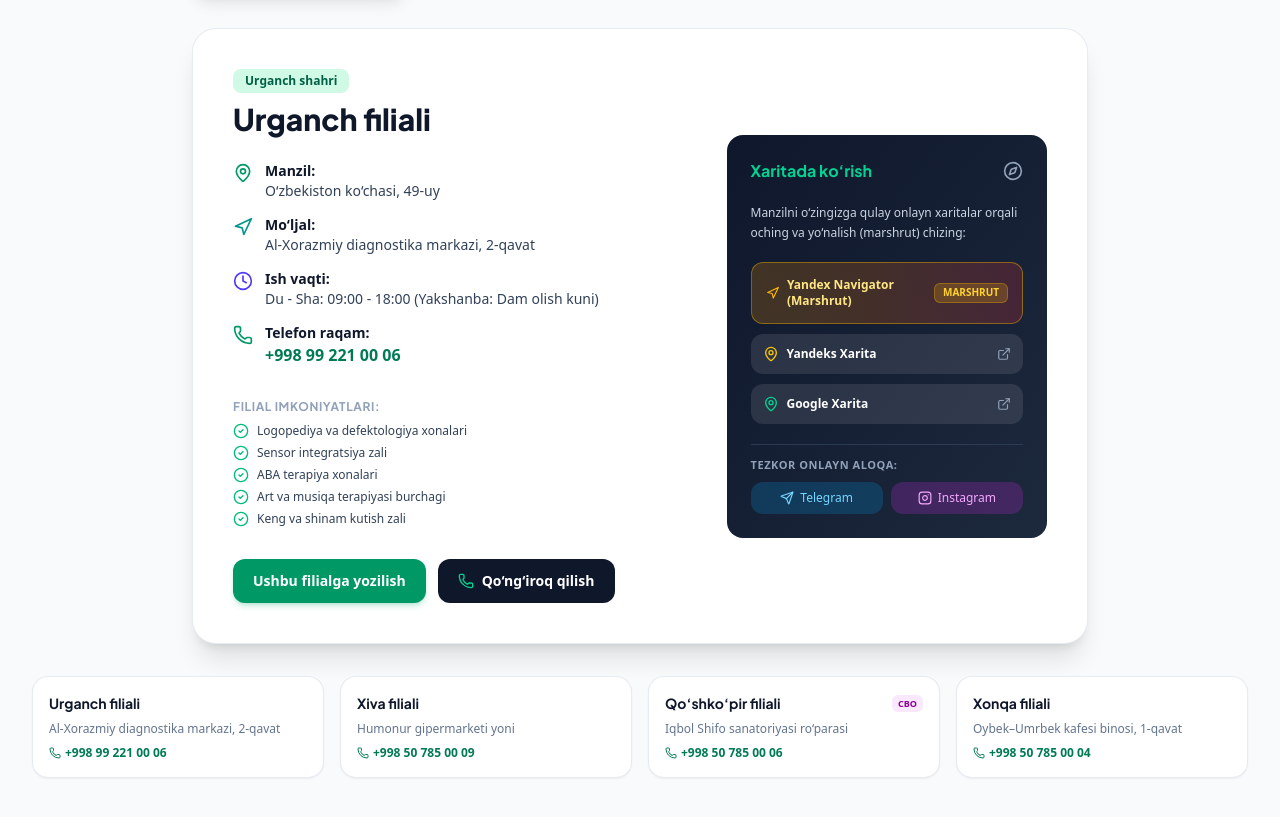
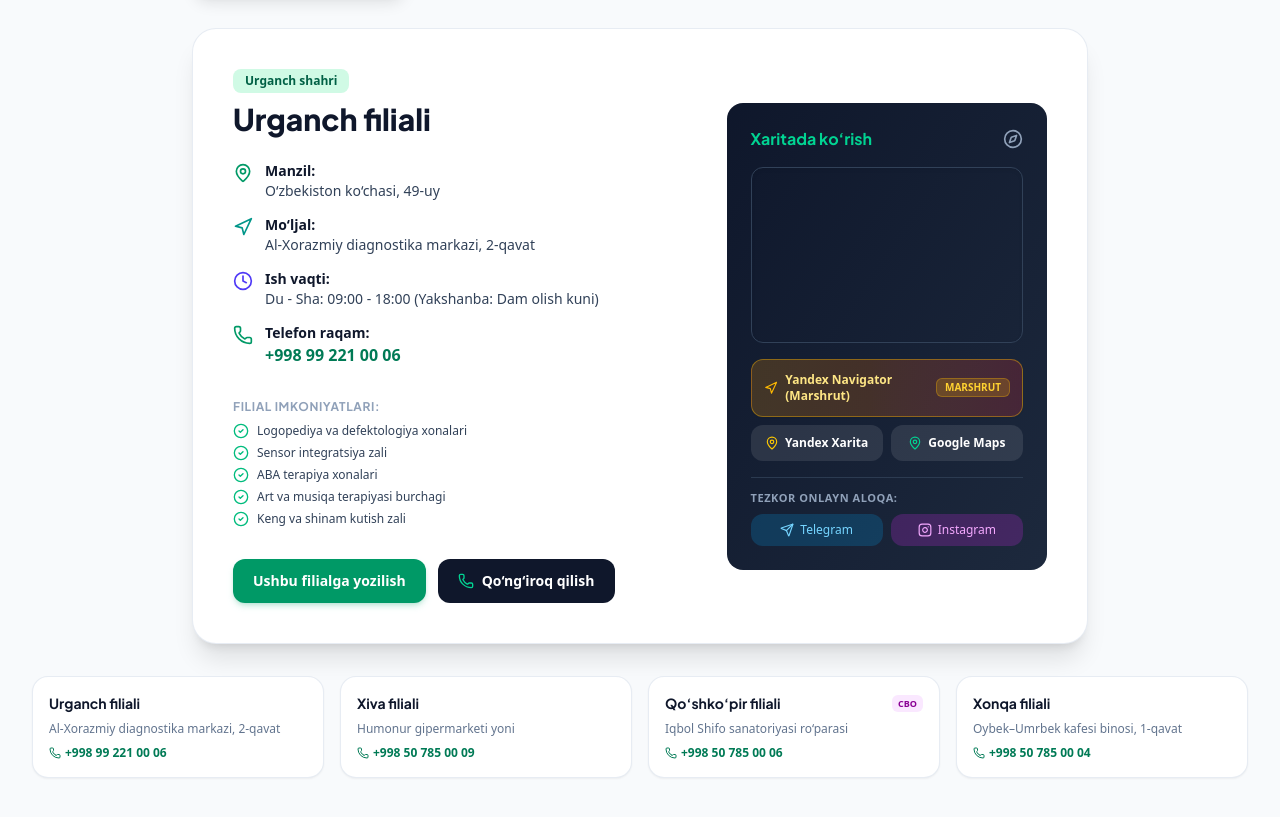
Before and after one commit to logopedcity24-ai/Logoped-City-sayti, a React (Vite) app: page / in a window 1280 px wide. Shown: the part 5207-6024 px from the top of the page. Built offline with nearby package versions, Linux system fonts and the light colour scheme.

Commit message:
feat: integrate exact Urganch Yandex Map coordinates and interactive embedded map widget

```diff
--- a/src/components/BranchesSection.tsx
+++ b/src/components/BranchesSection.tsx
@@ -180,7 +180,7 @@
             </div>
 
             {/* Right: Interactive Maps & Social Card */}
-            <div className="md:col-span-5 bg-gradient-to-br from-slate-900 to-slate-800 rounded-2xl p-6 text-white space-y-5">
+            <div className="md:col-span-5 bg-gradient-to-br from-slate-900 to-slate-800 rounded-2xl p-6 text-white space-y-4">
               <div className="flex items-center justify-between">
                 <h4 className="font-heading font-bold text-base text-emerald-400">
                   {language === 'uz' ? 'Xaritada ko‘rish' : 'Посмотреть на карте'}
@@ -188,19 +188,28 @@
                 <Compass className="w-5 h-5 text-slate-400" />
               </div>
 
-              <p className="text-xs text-slate-300 leading-relaxed">
-                {language === 'uz'
-                  ? 'Manzilni o‘zingizga qulay onlayn xaritalar orqali oching va yo‘nalish (marshrut) chizing:'
-                  : 'Откройте адрес на онлайн карте и проложите удобный маршрут:'}
-              </p>
+              {/* Live Interactive Yandex Map Widget */}
+              {selectedBranch.coords && (
+                <div className="relative w-full h-44 rounded-xl overflow-hidden border border-slate-700 shadow-inner">
+                  <iframe
+                    src={`https://yandex.uz/map-widget/v1/?ll=${selectedBranch.coords.lng}%2C${selectedBranch.coords.lat}&z=16&pt=${selectedBranch.coords.lng}%2C${selectedBranch.coords.lat},pm2rdm`}
+                    width="100%"
+                    height="100%"
+                    frameBorder="0"
+                    allowFullScreen={true}
+                    title={branchName}
+                    className="w-full h-full"
+                  ></iframe>
+                </div>
+              )}
 
-              <div className="space-y-2.5">
+              <div className="space-y-2">
                 {/* Yandex Navigator / Direct Route button */}
                 <a
                   href={selectedBranch.yandexNaviUrl || selectedBranch.yandexMapUrl}
                   target="_blank"
                   rel="noopener noreferrer"
-                  className="w-full flex items-center justify-between p-3.5 rounded-xl bg-gradient-to-r from-amber-500/20 to-red-500/20 hover:from-amber-500/30 hover:to-red-500/30 border border-amber-400/40 text-xs font-bold text-amber-200 transition-all shadow-xs group"
+                  className="w-full flex items-center justify-between p-3 rounded-xl bg-gradient-to-r from-amber-500/20 to-red-500/20 hover:from-amber-500/30 hover:to-red-500/30 border border-amber-400/40 text-xs font-bold text-amber-200 transition-all shadow-xs group"
                 >
                   <span className="flex items-center">
                     <Navigation className="w-4 h-4 mr-2 text-amber-400 group-hover:rotate-12 transition-transform" />
@@ -211,31 +220,27 @@
                   </span>
                 </a>
 
+                <div className="grid grid-cols-2 gap-2">
                   <a
                     href={selectedBranch.yandexMapUrl}
                     target="_blank"
                     rel="noopener noreferrer"
-                  className="w-full flex items-center justify-between p-3 rounded-xl bg-white/10 hover:bg-white/20 text-xs font-semibold transition-colors"
+                    className="flex items-center justify-center p-2.5 rounded-xl bg-white/10 hover:bg-white/20 text-xs font-semibold transition-colors"
                   >
-                  <span className="flex items-center">
-                    <MapPin className="w-4 h-4 mr-2 text-yellow-400" />
-                    {t.branches.yandexMapBtn}
-                  </span>
-                  <ExternalLink className="w-3.5 h-3.5 text-slate-400" />
+                    <MapPin className="w-3.5 h-3.5 mr-1.5 text-yellow-400 shrink-0" />
+                    <span className="truncate">Yandex Xarita</span>
                   </a>
 
                   <a
                     href={selectedBranch.mapUrl}
                     target="_blank"
                     rel="noopener noreferrer"
-                  className="w-full flex items-center justify-between p-3 rounded-xl bg-white/10 hover:bg-white/20 text-xs font-semibold transition-colors"
+                    className="flex items-center justify-center p-2.5 rounded-xl bg-white/10 hover:bg-white/20 text-xs font-semibold transition-colors"
                   >
-                  <span className="flex items-center">
-                    <MapPin className="w-4 h-4 mr-2 text-emerald-400" />
-                    {t.branches.googleMapBtn}
-                  </span>
-                  <ExternalLink className="w-3.5 h-3.5 text-slate-400" />
+                    <MapPin className="w-3.5 h-3.5 mr-1.5 text-emerald-400 shrink-0" />
+                    <span className="truncate">Google Maps</span>
                   </a>
+                </div>
               </div>
 
               {/* Social Channels */}
--- a/src/data/mockData.ts
+++ b/src/data/mockData.ts
@@ -15,10 +15,10 @@
     phoneRaw: '+998992210006',
     instagram: 'https://instagram.com/logoped_city_urganch',
     telegram: 'https://t.me/logoped_city_admin',
-    mapUrl: 'https://maps.google.com/?q=Urganch+Ozbekiston+kochasi+49',
-    yandexMapUrl: 'https://yandex.uz/maps/?text=Urganch+Ozbekiston+kochasi+49',
-    yandexNaviUrl: 'https://yandex.uz/maps/?rtext=~41.5545,60.6315&rtt=auto',
-    coords: { lat: 41.5545, lng: 60.6315 },
+    mapUrl: 'https://maps.google.com/?q=41.553518,60.628555',
+    yandexMapUrl: 'https://yandex.uz/maps?whatshere%5Bpoint%5D=60.628555%2C41.553518&whatshere%5Bzoom%5D=17.532717&ll=60.62850414640536%2C41.55351641414563&z=17.532717&si=tryvg362dxpj5fdchtkb5kv2hm',
+    yandexNaviUrl: 'https://yandex.uz/maps/?rtext=~41.553518,60.628555&rtt=auto',
+    coords: { lat: 41.553518, lng: 60.628555 },
     hasCBO: false,
     workHours: 'Du - Sha: 09:00 - 18:00 (Yakshanba: Dam olish kuni)',
     workHoursRu: 'Пн - Сб: 09:00 - 18:00 (Воскресенье: выходной)',
```
Lines whose indentation alone changed are shown as unchanged.
